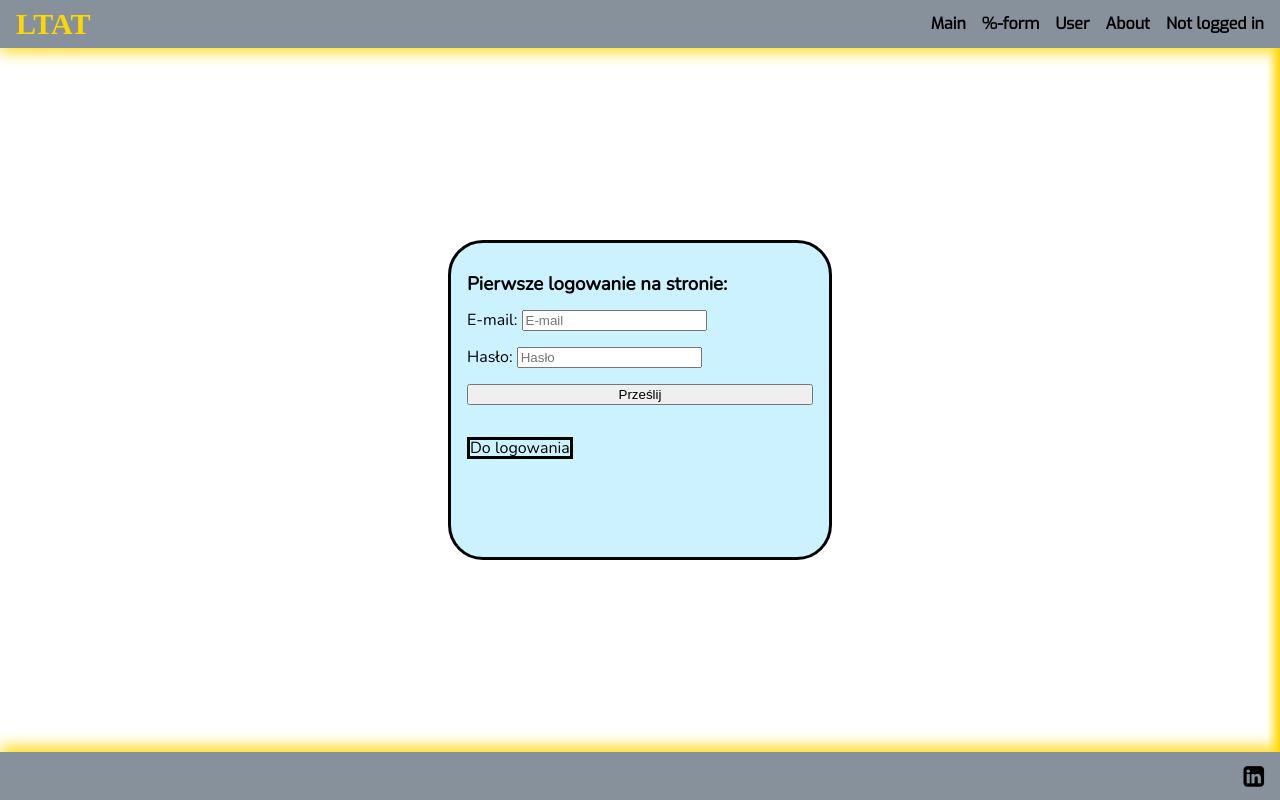
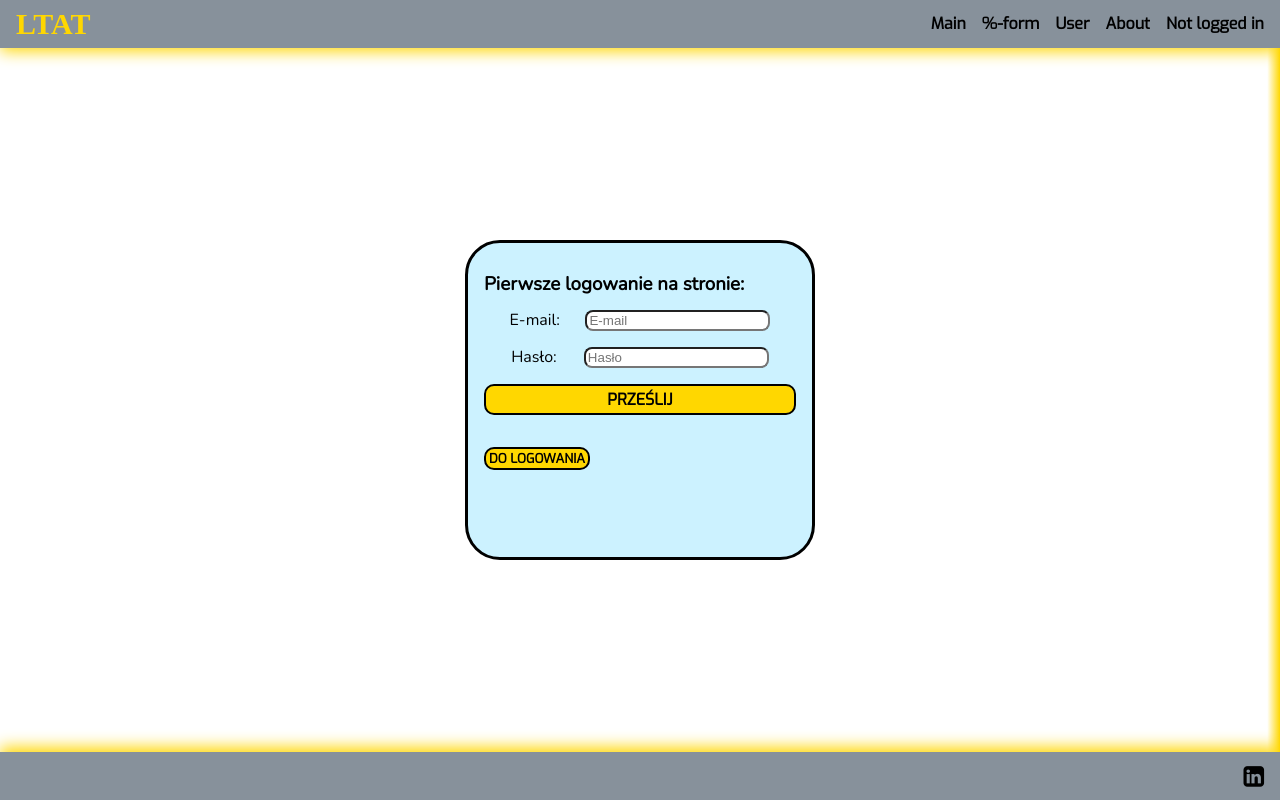
Before and after one commit to Tommatino/LTAT, a React (Vite) app: page /signup in a window 1280 px wide. Built offline with nearby package versions, Linux system fonts and the light colour scheme; no server answers; a web font is replaced by a local one.

Commit message:
signup media

```diff
--- a/src/Components/Footer/Footer.jsx
+++ b/src/Components/Footer/Footer.jsx
@@ -1,6 +1,6 @@
 import styles from "./footer.module.scss";
 
-function Footer(props) {
+function Footer() {
   return (
     <footer className={styles.footer}>
       <div className={`${styles.footer_container} container`}>
--- a/src/Components/Footer/footer.module.scss
+++ b/src/Components/Footer/footer.module.scss
@@ -1,7 +1,7 @@
 @import "../../scss/main";
 
 .footer {
-  height: 6vh;
+  height: $footer-height;
   background-color: $color-main;
   padding: 0 1rem;
   display: flex;
--- a/src/Components/Header/Header.jsx
+++ b/src/Components/Header/Header.jsx
@@ -1,5 +1,5 @@
 import styles from "./header.module.scss";
-import { NavLink, useNavigate } from "react-router-dom";
+import { NavLink } from "react-router-dom";
 import Logout from "../Logout/Logout.jsx";
 import useUserLogin from "../../Hooks/useUserLogin.js";
 
@@ -16,7 +16,7 @@ function Header() {
           <ul className={styles.menu_nav}>
             <li className={styles.li}>
               <NavLink
-                to={user ? "/" : "/signup"}
+                to={"/"}
                 style={({ isActive }) =>
                   isActive && user
                     ? {
@@ -33,7 +33,7 @@ function Header() {
 
             <li className={styles.li}>
               <NavLink
-                to={user ? "/alcohol-form" : "/signup"}
+                to={"/alcohol-form"}
                 style={({ isActive }) =>
                   isActive && user
                     ? { color: "#0BDA51", fontSize: "1.15rem" }
@@ -47,7 +47,7 @@ function Header() {
 
             <li className={styles.li}>
               <NavLink
-                to={user ? "/userform" : "/signup"}
+                to={"/userform"}
                 style={({ isActive }) =>
                   isActive && user
                     ? { color: "#0BDA51", fontSize: "1.15rem" }
@@ -60,7 +60,7 @@ function Header() {
             </li>
             <li className={styles.li}>
               <NavLink
-                to={user ? "/about" : "/signup"}
+                to={"/about"}
                 style={({ isActive }) =>
                   isActive && user
                     ? { color: "#0BDA51", fontSize: "1.15rem" }
@@ -73,7 +73,7 @@ function Header() {
             </li>
             <li className={styles.li}>
               <NavLink
-                to={user ? "/statistics-chart" : "/signup"}
+                to={"/statistics-chart"}
                 className={styles.NavLink}
                 style={({ isActive }) =>
                   isActive && user
--- a/src/Components/Header/header.module.scss
+++ b/src/Components/Header/header.module.scss
@@ -1,7 +1,7 @@
 @import "../../scss/main";
 
 .header {
-  height: 6vh;
+  height: $header-height;
   background-color: $color-main;
   padding: 0 1rem;
   box-shadow: 0 0.2rem 1rem $color-auxiliary;
--- a/src/Components/Signup/Signup.jsx
+++ b/src/Components/Signup/Signup.jsx
@@ -60,7 +60,7 @@ function Signup() {
     <section className={`${styles.signup}`}>
       <div className={styles.signup_wrapper}>
         <form className={`${styles.signup_form}`} onSubmit={handleSubmit}>
-          <h3 className={`${styles.p}`}>Pierwsze logowanie na stronie:</h3>
+          <h3 className={`${styles.h3}`}>Pierwsze logowanie na stronie:</h3>
           <label className={styles.label}>
             E-mail:{" "}
             <input
@@ -81,7 +81,7 @@ function Signup() {
               placeholder="Hasło"
             />
           </label>
-          <button type="submit" className={styles.button}>
+          <button type="submit" className={`${styles.button} btn`}>
             Prześlij
           </button>
           {error && <p>{error}</p>}
@@ -95,7 +95,7 @@ function Signup() {
             <p>Hasło musi się składać z przynajmniej 5 znaków</p>
           )}
         </form>
-        <NavLink to={"/login"} className={styles.NavLink} end>
+        <NavLink to={"/login"} className={`${styles.NavLink} btn`} end>
           Do logowania
         </NavLink>
       </div>
--- a/src/Components/Signup/signup.module.scss
+++ b/src/Components/Signup/signup.module.scss
@@ -1,30 +1,41 @@
 @import "../../scss/main.scss";
 
 .signup {
-  height: 88vh;
-  //background-color: magenta;
+  height: $main-height;
   display: flex;
   justify-content: center;
   align-items: center;
   @include background-main{};
   &_wrapper {
     background-color: $color-content;
-    width: 30vw;
+    @include mobile{
+      width: 250px;
+    }
+    @media screen and (min-width: #{$mobile-above}) {
+      width: 350px;
+    }
     height: 40vh;
     padding: 1rem;
     border-radius: $radius-main;
     border: 3px solid $color-text;
+    label {
+      display: flex;
+      justify-content: space-evenly;
+      align-items: center;
+      input {
+        border-radius: $radius-auxiliary;
+      }
+    }
     .NavLink {
       margin-top: 2rem;
-      border: 3px solid black;
-      display: inline-block;
+      font-size: 13px;
     }
   }
   &_form {
     display: flex;
     flex-direction: column;
     justify-content: flex-start;
-    .p, .label, .button {
+    .h3, .label, .button {
       margin-top: 1rem;
     }
   }
--- a/src/scss/_layout.scss
+++ b/src/scss/_layout.scss
@@ -16,18 +16,22 @@ body {
   max-width: $main-width;
   margin: 0 auto;
   box-sizing: border-box;
-  //padding: 0;
 }
 
 .btn {
   font-family: $font-auxiliary;
+  font-size: 1rem;
   color: $color-text;
+  background-color: $color-auxiliary;
   text-transform: uppercase;
   font-weight: bold;
   display: inline-block;
-  padding: 0;
+  padding: 3px;
   border-radius: $button-radius;
   border: 2px solid black;
   cursor: pointer;
   text-align: center;
+  &:hover {
+    opacity: 0.6;
+  }
 }
--- a/src/scss/_mixins.scss
+++ b/src/scss/_mixins.scss
@@ -1,19 +1,25 @@
 @import "_variables.scss";
 
 @mixin mobile {
-  @media (max-width: #{$mobile}) {
+  @media screen and (max-width: #{$mobile}) {
     @content;
   }
 }
 
 @mixin tablet {
-  @media (max-width: #{$tablet}) {
+  @media screen and (max-width: #{$tablet}) {
     @content;
   }
 }
 
 @mixin laptop {
-  @media (min-width: #{$laptop}) {
+  @media screen and (max-width: #{$laptop}) {
+    @content
+  }
+}
+
+@mixin laptop {
+  @media screen and (max-width: #{$desktop}) {
     @content
   }
 }
--- a/src/scss/_variables.scss
+++ b/src/scss/_variables.scss
@@ -6,12 +6,15 @@ $font-main: 'Nunito', sans-serif;
 
 //DIMENSIONS
 $main-width: 1440px;
+$header-height: 6vh;
+$footer-height: 6vh;
+$main-height: 88vh;
 
 //COLORS
 $color-main: #87919B;
 $color-auxiliary: #FFD700;
 $color-text: #000000;
-$color-nav: #50C878;
+$color-nav: #0BDA51;
 $color-white: #FFFFFF;
 $color-content: #ccf2ff;
 
@@ -21,8 +24,12 @@ $button-radius: 10px;
 
 //BREAKPOINTS
 $mobile: 480px;
+$mobile-above: 481px;
 $tablet: 768px;
-$laptop: 769px;
+$tablet-above: 769px;
+$laptop: 1024px;
+$desktop: 1025px;
 
 //RADIUS
 $radius-main: 35px;
+$radius-auxiliary: 8px;
```
